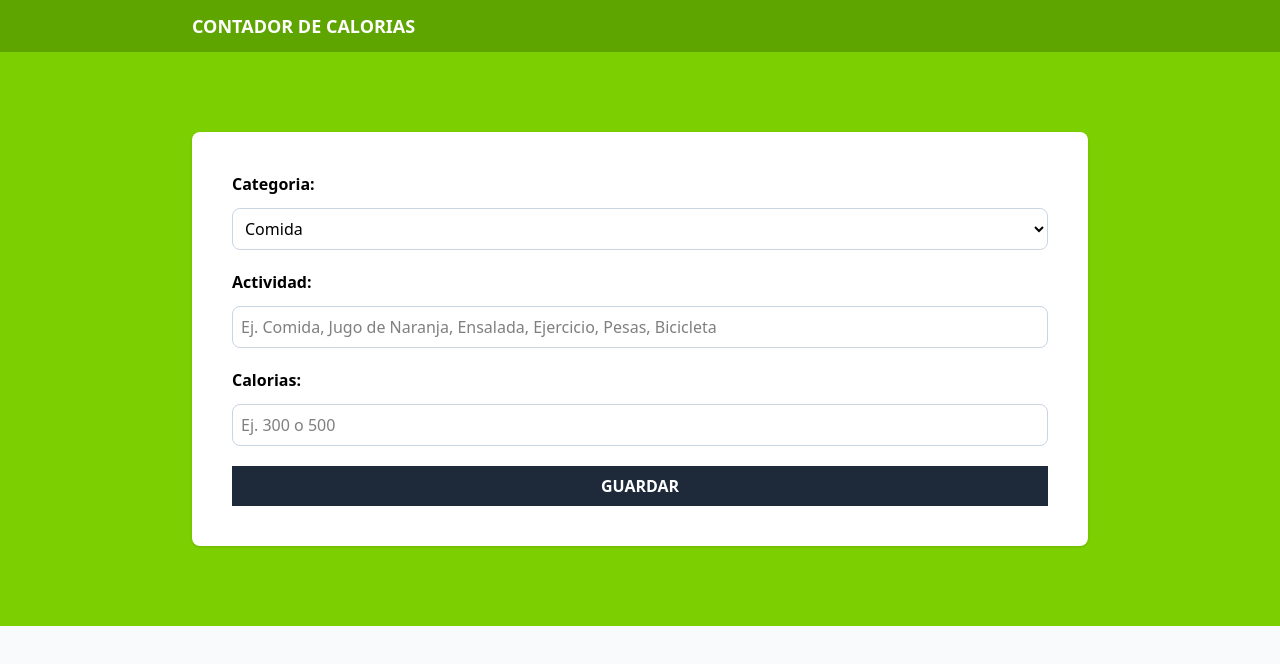
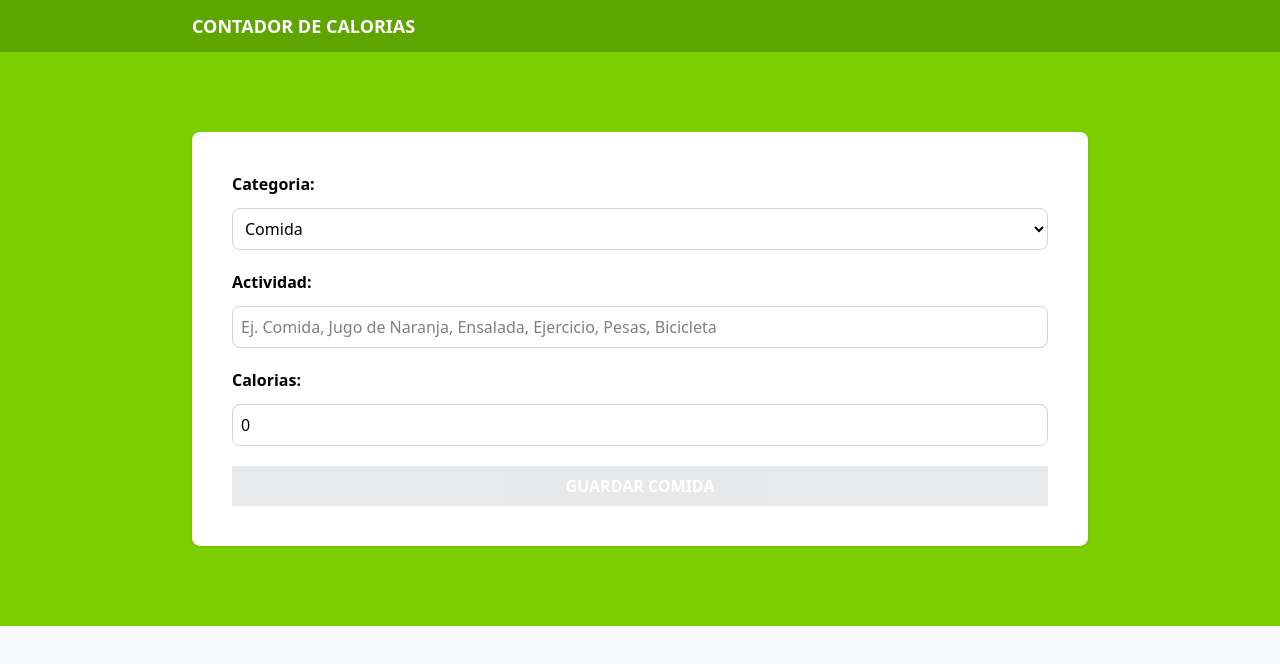
Before and after one commit to JuanZ-Dev/contador-calorias, a React (Vite) app: page / in a window 1280 px wide. Shown: the top 664 px of the page. Built offline with nearby package versions, Linux system fonts and the light colour scheme.

Commit message:
add Form component and Activity type

```diff
--- a/src/components/Form.tsx
+++ b/src/components/Form.tsx
@@ -1,8 +1,33 @@
+import { useState } from "react";
+import type { ChangeEvent, FormEvent } from "react";
 import { categories } from "../data/categories";
+import type { Activity } from "../types";
 
 export default function Form() {
+  const [activity, setActivity] = useState<Activity>({
+      category: 1,
+      name: '',
+      calories: 0
+  })
+
+  const handleChange = (e: ChangeEvent<HTMLSelectElement> | ChangeEvent<HTMLInputElement>) => {
+      const isNumberField = ['category', 'calories'].includes(e.target.id);
+
+      setActivity({
+          ...activity,
+          [e.target.id]: isNumberField ? +e.target.value : e.target.value
+      })
+  }
+
+  const isValidActivity = () => {
+    const {name, calories} = activity
+    return name.trim() !== '' && calories > 0
+  }
+
   return (
-    <form className="space-y-5 bg-white shadow p-10 rounded-lg">
+    <form
+      className="space-y-5 bg-white shadow p-10 rounded-lg"
+    >
       <div className="grid grid-cols-1 gap-3">
         <label htmlFor="category" className="font-bold">
           Categoria:
@@ -10,6 +35,8 @@
         <select
           className="border border-slate-300 p-2 rounded-lg w-full bg-white"
           id="category"
+          value={activity.category}
+          onChange={handleChange}
         >
           {categories.map((category) => (
             <option key={category.id} value={category.id}>
@@ -20,14 +47,16 @@
       </div>
 
       <div className="grid grid-cols-1 gap-3">
-        <label htmlFor="activity" className="font-bold">
+        <label htmlFor="name" className="font-bold">
           Actividad:
         </label>
         <input
-          id="activity"
+          id="name"
           type="text"
           className="border border-slate-300 p-2 rounded-lg"
           placeholder="Ej. Comida, Jugo de Naranja, Ensalada, Ejercicio, Pesas, Bicicleta"
+          value={activity.name}
+          onChange={handleChange}
         />
       </div>
 
@@ -40,13 +69,17 @@
           type="number"
           className="border border-slate-300 p-2 rounded-lg"
           placeholder="Ej. 300 o 500"
+          value={activity.calories}
+          onChange={handleChange}
         />
       </div>
 
       <input
         type="submit"
-        className="bg-gray-800 hover:bg-gray-900 w-full p-2 font-bold uppercase text-white cursor-pointer"
-        value="Guardar" />
+        className="bg-gray-800 hover:bg-gray-900 w-full p-2 font-bold uppercase text-white cursor-pointer disabled:opacity-10 disabled:cursor-not-allowed"
+        value={activity.category === 1 ? 'Guardar Comida' : 'Guardar Ejercicio'}
+        disabled={!isValidActivity()}
+      />
     </form>
   );
 }
--- a/src/types/index.ts
+++ b/src/types/index.ts
@@ -2,3 +2,9 @@
   id: number;
   name: string;
 };
+
+export type Activity = {
+  category: number,
+  name: string,
+  calories: number
+}
```
